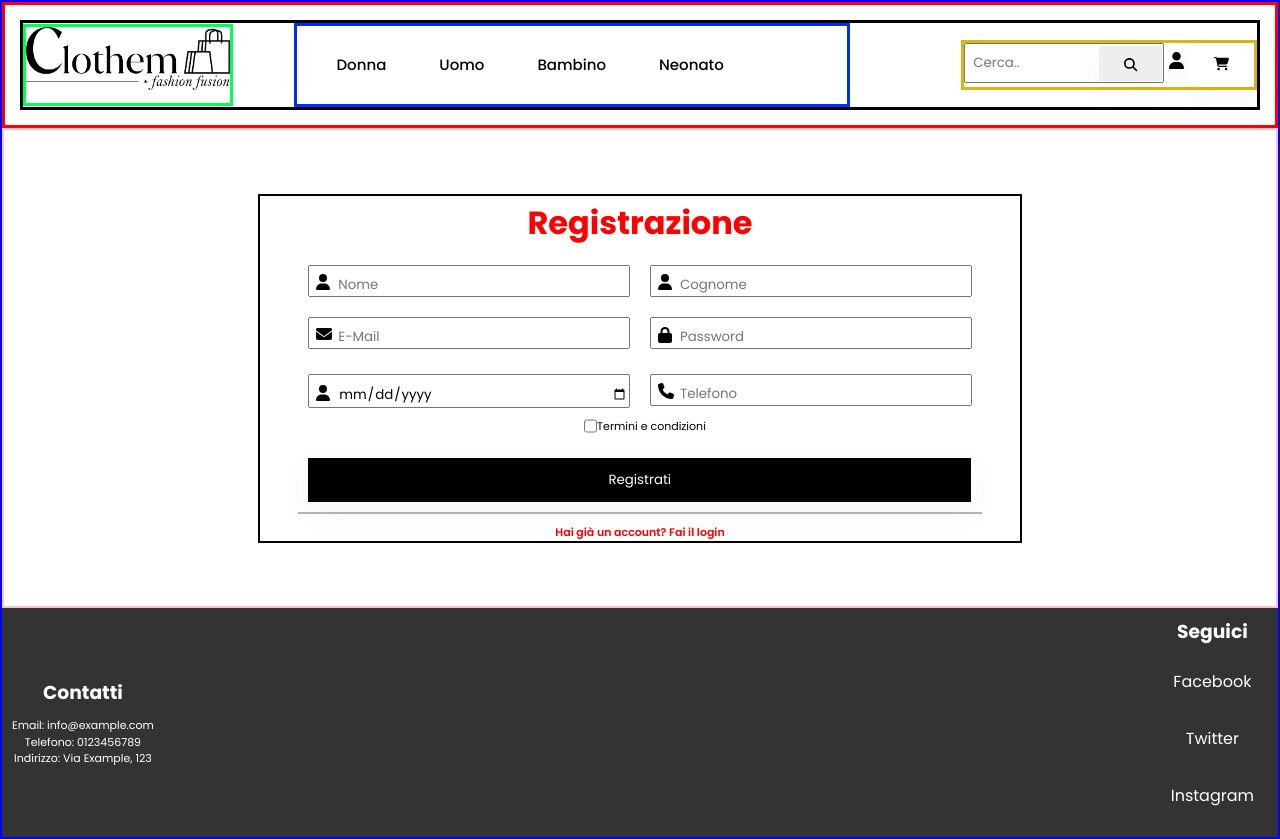
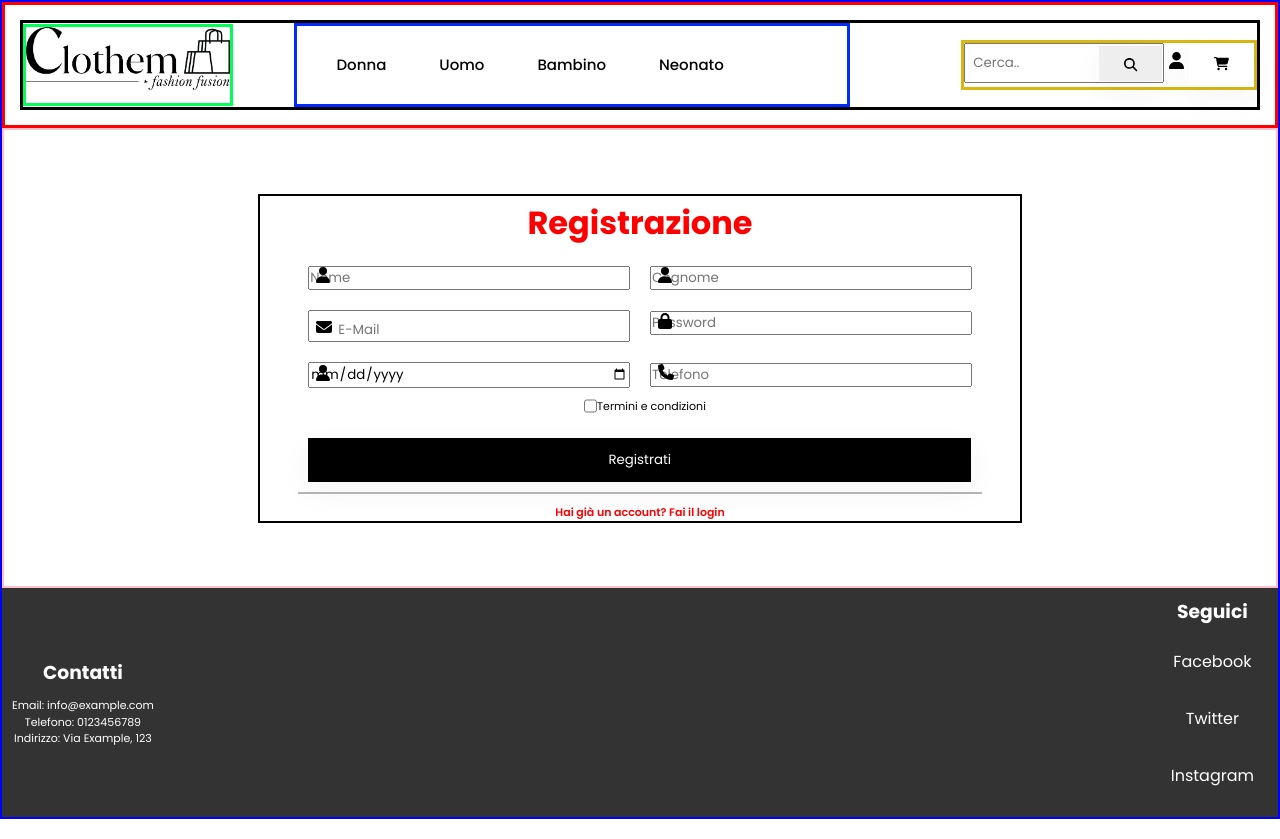
Before and after one commit to zMattyPower/ecommerce-project, a React (Create React App) app: page /registrazione in a window 1280 px wide. Built offline with nearby package versions, Linux system fonts and the light colour scheme.

Commit message:
cambi react

```diff
--- a/src/Components/Account/Register.jsx
+++ b/src/Components/Account/Register.jsx
@@ -38,12 +38,12 @@ const Register = () => {
         e.preventDefault();
         const form = e.target;
         const formData = {
-            name: form.name.value,
-            lastname: form.lastname.value,
+            nome: form.nome.value,
+            cognome: form.cognome.value,
             email: form.email.value,
-            password: form.password.value,
-            d_nascita: form.d_nascita.value,
-            tel: form.tel.value,
+            pass: form.pass.value,
+            data_nascita: form.data_nascita.value,
+            telefono: form.telefono.value,
             trattamento: form.trattamento.checked ? 'on' : 'off'
         };
 
@@ -68,7 +68,7 @@ const Register = () => {
                         <div className="riga">
                             <div className="input-box_1">
 
-                                <input type="text" placeholder="Nome" id="name" name="name"
+                                <input type="text" placeholder="Nome" id="nome" name="nome"
                                     required />
                                 <div className="icon">
                                     <FontAwesomeIcon icon={faUser} id="login" />
@@ -77,7 +77,7 @@ const Register = () => {
 
                             <div className="input-box_1">
 
-                                <input type="text" placeholder="Cognome" id="lastname" name="lastname"
+                                <input type="text" placeholder="Cognome" id="cognome" name="cognome"
                                     required />
                                 <div className="icon">
                                     <FontAwesomeIcon icon={faUser} id="login" />
@@ -98,7 +98,7 @@ const Register = () => {
 
                             <div className="input-box_1">
 
-                                <input type={passwordShown ? "text" : "password"} id="password_r" name="password" placeholder="Password" required />
+                                <input type={passwordShown ? "text" : "password"} id="pass" name="pass" placeholder="Password" required />
 
                                 <div className="icon_pass">
                                         <div><FontAwesomeIcon icon={faLock} id="login" /></div>
@@ -110,7 +110,7 @@ const Register = () => {
                         <div className="riga">
                             <div className="input-box_1">
 
-                                <input type="date" id="d_nascita" name="d_nascita"
+                                <input type="date" id="data_nascita" name="data_nascita"
                                     required />
 
 
@@ -121,7 +121,7 @@ const Register = () => {
                             <div className="input-box_1">
 
 
-                                <input type="tel" placeholder="Telefono" id="tel" name="tel"
+                                <input type="tel" placeholder="Telefono" id="telefono" name="telefono"
                                     required />
 
                                 <div className="icon"> <FontAwesomeIcon icon={faPhone} id="login" />
```
